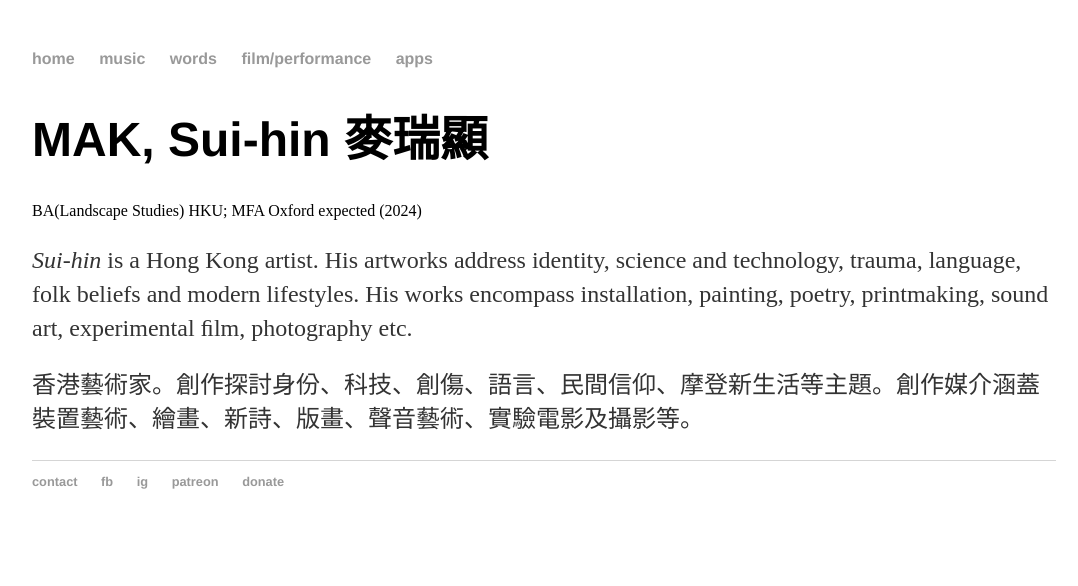
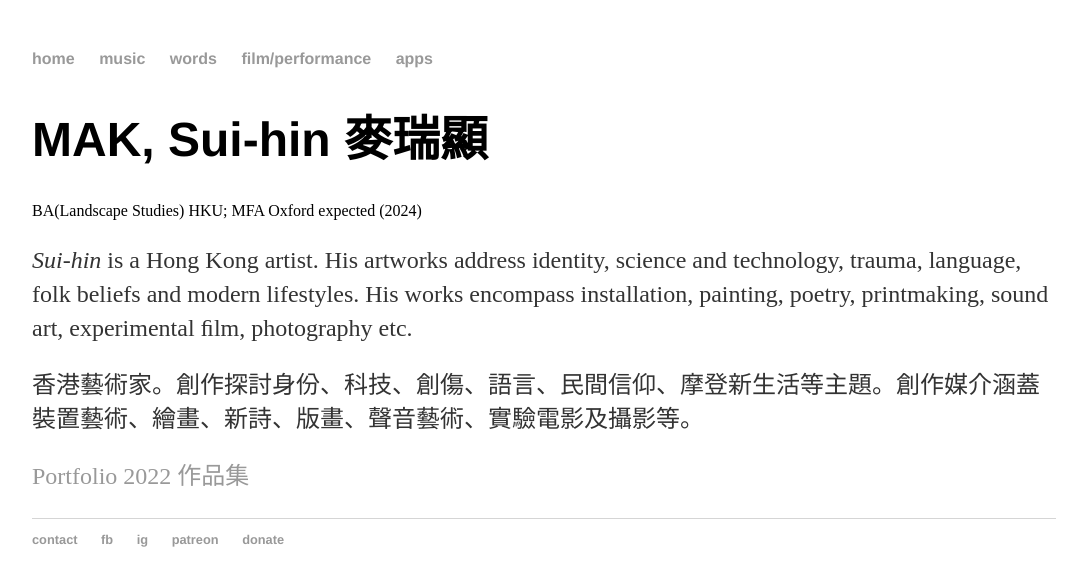
Before and after one commit to maksuihin/maksuihin.github.io, a Jekyll site: the page built from index.html, in a window 1280 px wide. Shown: the top 586 px of the page, without its empty margins (96-1174 px from the left). Built offline with Jekyll 4.4.1, drawn with Linux system fonts in a browser that asks for light colours.

Commit message:
linking portfolio2022 on index.html

```diff
--- a/index.html
+++ b/index.html
@@ -11,6 +11,8 @@ title: MAK, Sui-hin 麥瑞顯
 
 			<p>
 				香港藝術家。創作探討身份、科技、創傷、語言、民間信仰、摩登新生活等主題。創作媒介涵蓋裝置藝術、繪畫、新詩、版畫、聲音藝術、實驗電影及攝影等。<!--版畫作品於本港、澳洲、台灣、美國獲私人收藏。實驗短片〈<i>tofu</i>〉在2019年於大英博物館放映。--></p>
+			<p><a href="/portfolio2022">Portfolio 2022 作品集</a>
+			</p>
 
 			<!--<p>香港の芸術家。作品のテーマは、アイデンティティ・科学と技術・終末のシナリオ・トラウマ・言語・タブー・民間信仰・現代のライフスタイルなど。表現媒体には、インスタレーション・絵画・詩・版画・サウンドアート・実験映画・写真などが含まれる。</p>-->
 
```
